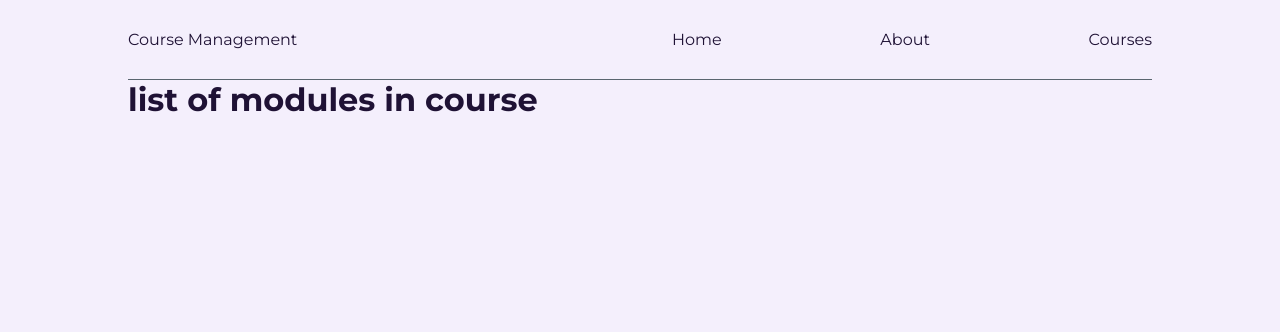
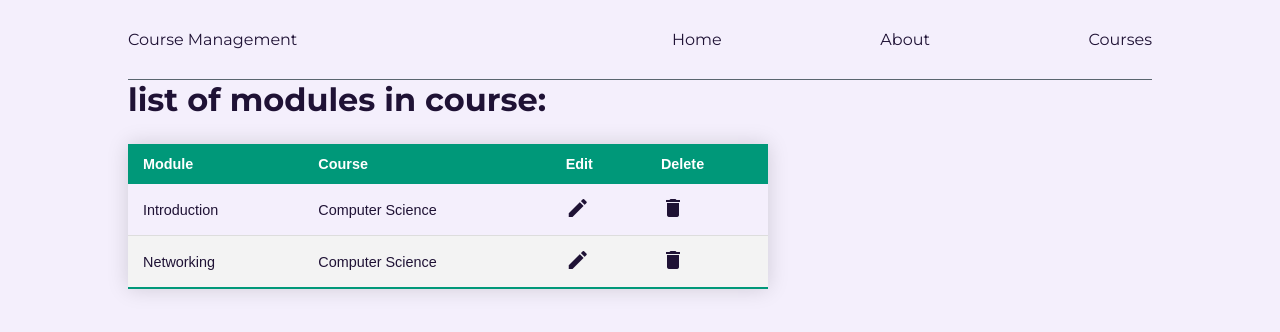
Before and after one commit to aineaTheSecond/course-management, a React (Create React App) app in the folder client/: page /course/1 in a window 1280 px wide. Shown: the top 332 px of the page. Built offline with nearby package versions, Linux system fonts and the light colour scheme.

Commit message:
removed the module component to keep the code concise

```diff
--- a/client/src/components/Module/Module.js
+++ /dev/null
@@ -1,15 +0,0 @@
-import React from "react";
-
-const Module = ({ module_id, module_name, course_name }) => {
-  return (
-    <div className="module">
-      <div className="module-content">
-        <span>{module_id}</span>
-        <span>{module_name}</span>
-        <span>{course_name}</span>
-      </div>
-    </div>
-  );
-};
-
-export default Module;
--- /dev/null
+++ b/client/src/components/ModuleList/ModuleList.css
@@ -0,0 +1,31 @@
+.module-table {
+  border-collapse: collapse;
+  margin: 25px 0;
+  font-size: 0.9em;
+  font-family: sans-serif;
+  min-width: 40rem;
+  box-shadow: 0 0 20px rgba(0, 0, 0, 0.15);
+}
+
+.module-table thead tr {
+  background-color: #009879;
+  color: #ffffff;
+  text-align: left;
+}
+
+.module-table th,
+.module-table td {
+  padding: 12px 15px;
+}
+
+.module-table tbody tr {
+  border-bottom: 1px solid #dddddd;
+}
+
+.module-table tbody tr:nth-of-type(even) {
+  background-color: #f3f3f3;
+}
+
+.module-table tbody tr:last-of-type {
+  border-bottom: 2px solid #009879;
+}
--- a/client/src/components/ModuleList/ModuleList.js
+++ b/client/src/components/ModuleList/ModuleList.js
@@ -1,11 +1,50 @@
 import * as React from "react";
+import "./ModuleList.css";
 
-const ModuleList = (props) => {
+const ModuleList = () => {
   // fetch modules
+
+  const modules = [
+    {
+      module_name: "Introduction",
+      module_id: 1,
+      course_name: "Computer Science",
+    },
+    {
+      module_name: "Networking",
+      module_id: 2,
+      course_name: "Computer Science",
+    },
+  ];
 
   return (
     <div className="module-list container">
-      <h1>list of modules in course</h1>
+      <h1>list of modules in course: </h1>
+      <table className="module-table">
+        <thead>
+          <tr>
+            <th>Module</th>
+            <th>Course</th>
+            <th>Edit</th>
+            <th>Delete</th>
+          </tr>
+        </thead>
+        <tbody>
+          {/* render modules */}
+          {modules.map((module) => (
+            <tr key={module.module_id}>
+              <td>{module.module_name}</td>
+              <td>{module.course_name}</td>
+              <td>
+                <span class="material-icons module-icon">create</span>
+              </td>
+              <td>
+                <span class="material-icons module-icon">delete</span>
+              </td>
+            </tr>
+          ))}
+        </tbody>
+      </table>
     </div>
   );
 };
--- a/client/src/components/index.js
+++ b/client/src/components/index.js
@@ -4,16 +4,6 @@ import CourseList from "./CourseList/CourseList";
 import Nav from "./Main-Nav/Nav";
 import FormInput from "./FormInput/FormInput";
 import CourseForm from "./CourseForm/CourseForm";
-import Module from "./Module/Module";
 import ModuleList from "./ModuleList/ModuleList";
 
-export {
-  Header,
-  Course,
-  Nav,
-  CourseList,
-  FormInput,
-  CourseForm,
-  Module,
-  ModuleList,
-};
+export { Header, Course, Nav, CourseList, FormInput, CourseForm, ModuleList };
```
Also changed, not shown: 1 other file (tests, documents, lock files or other folders).
